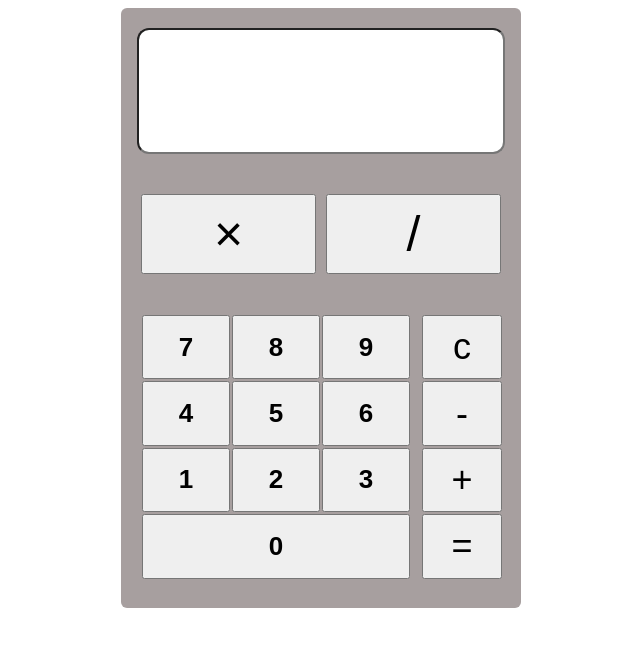
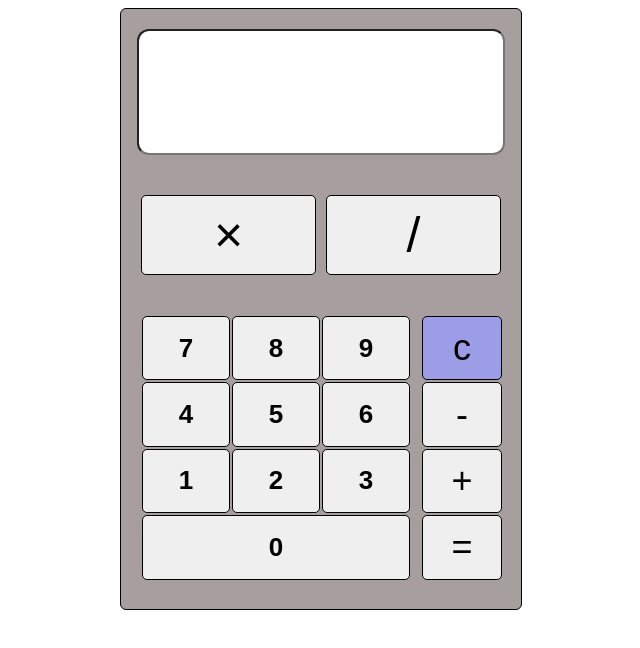
Before and after one commit to chrispetrov/Calculator, a plain HTML site: page index.html in a window 1280 px wide. Shown: the whole page, without its empty margins (319-959 px from the left). Drawn offline with Linux system fonts and the light colour scheme.

Commit message:
Added a Clear button new look

```diff
--- a/index.html
+++ b/index.html
@@ -30,7 +30,7 @@
                 <button id="zero">0</button>
             </div>
             <div class="ostanati_operacii">
-                <button onclick="clearIt()">c</button>
+                <button onclick="clearIt()" id="clear">c</button>
                 <button onclick="saveNum(this)">-</button>
                 <button onclick="saveNum(this)">+</button>
                 <button onclick="saveNum(this)">=</button>
--- a/styles.css
+++ b/styles.css
@@ -11,6 +11,8 @@ body{
     border-radius: 6px;
     align-items: center;
     flex-direction: column;
+    border: 1px solid black;
+
 }
 #input{
     height: 120px;
@@ -32,6 +34,8 @@ body{
     width: 50%;
     height: 80%;
     font-size: 50px;
+    border: 1px solid black;
+    border-radius: 5px;
 }
 .flex_row{
     display: flex;
@@ -54,6 +58,8 @@ body{
     margin: 1px;
     font-size: 26px;
     font-weight: 700;
+    border: 1px solid black;
+    border-radius: 5px;
 }
 #zero{
     width: 268px;
@@ -69,4 +75,15 @@ body{
     width: 80px;
     height: 33%;
     font-size: 36px;
+    border: 1px solid black;
+    border-radius: 5px;
 }
+#clear{
+    margin: 1px;
+    width: 80px;
+    height: 33%;
+    font-size: 36px;
+    border: 1px solid black;
+    border-radius: 5px;
+    background-color: rgb(156, 156, 231);
+}
```
